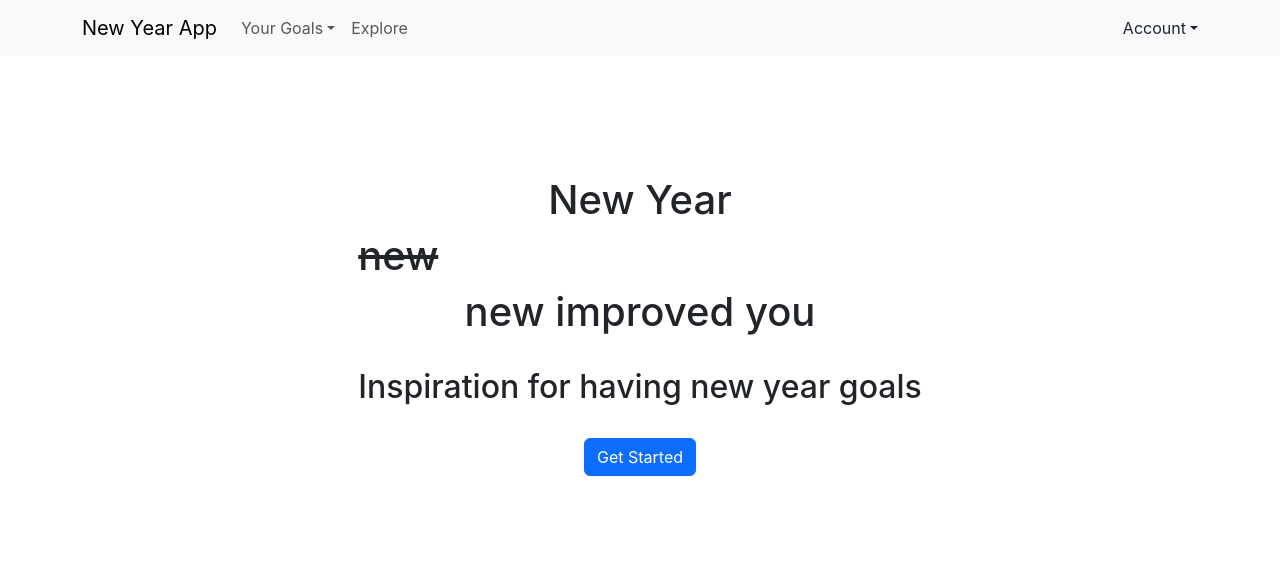
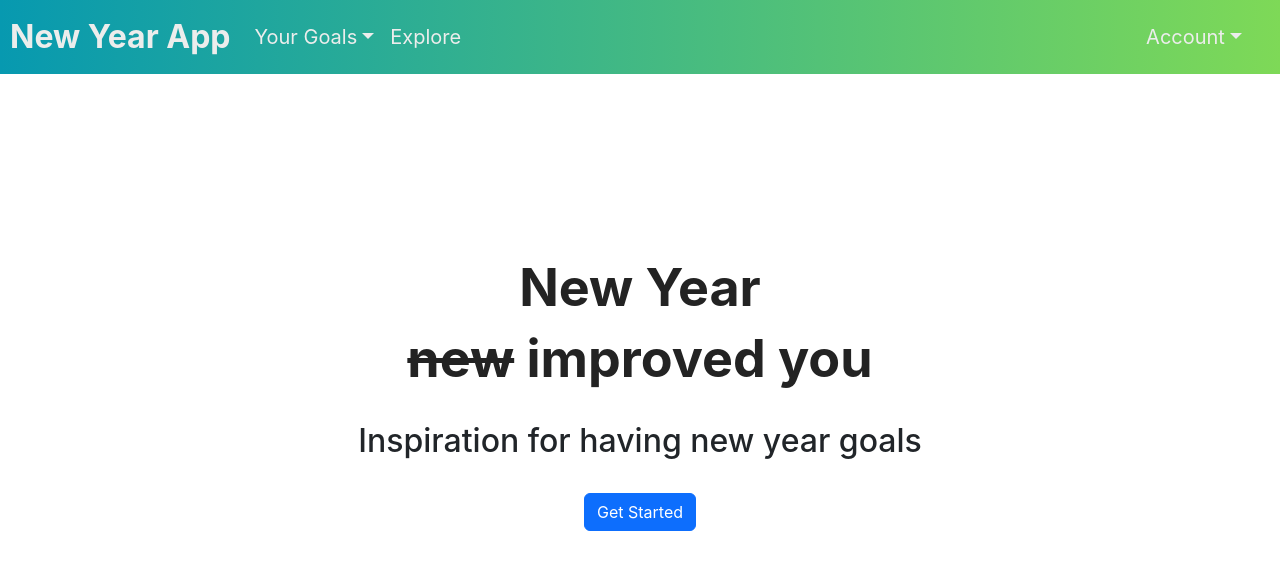
Before and after one commit to viktoriyaloshkarova/New-Year, a React (Create React App) app in the folder src/main/ui/: page /home in a window 1280 px wide. Shown: the top 570 px of the page. Built offline with nearby package versions, Linux system fonts and the light colour scheme.

Commit message:
Redesigned the home page and navbar to have user-friendly colors and layout

```diff
--- a/src/main/ui/src/components/Header.js
+++ /dev/null
@@ -1,71 +0,0 @@
-import {Navbar, Nav, Container, NavDropdown, Button, Form, Modal} from 'react-bootstrap';
-import { useDispatch, useSelector } from 'react-redux';
-import { userActions } from '../redux/userSlice';
-import Login from '../components/Login';
-import { useState } from 'react';
-
-const Header = () => {
-    const [show, setShow] = useState(false);
-
-    const handleClose = () => setShow(false);
-    const handleShow = () => setShow(true);
-    const dispatch = useDispatch();
-    function handleSignOut(e) {
-        dispatch(userActions.removeUser());
-    }
-    const user = useSelector((state) => state.user.user);
-    const isLoggedIn = useSelector((state) => state.user.loggedIn);
-
-
-    return (
-    <Navbar expand="lg" className="bg-body-tertiary">
-        <Container>
-            <Navbar.Brand href='home'>New Year App</Navbar.Brand>
-            <Navbar.Toggle  aria-controls="basic-navbar-nav"/>
-            <Navbar.Collapse id="basic-navbar-nav">
-                <Nav className="me-auto">
-                    <NavDropdown title="Your Goals" id="basic-nav-dropdown">
-                        <NavDropdown.Item href="goals">View All</NavDropdown.Item>
-                        <NavDropdown.Item href="newgoal">Create New Goal</NavDropdown.Item>
-                    </NavDropdown>
-                    <Nav.Link href='explore'>Explore</Nav.Link>
-                </Nav>
-            </Navbar.Collapse>
-            <Navbar.Collapse className="justify-content-end">
-            <NavDropdown title="Account" id="basic-nav-dropdown">
-                <NavDropdown.Item href="user">Settings</NavDropdown.Item>
-                <NavDropdown.Divider />
-                {!isLoggedIn &&
-                    <NavDropdown.Item >
-                        <Form>
-                        <Button variant="outline-dark" onClick={handleShow}>
-                            Log in
-                        </Button>
-                        <Modal show={show} onHide={handleClose} >
-                            <Modal.Header closeButton>
-                            <Modal.Title>Login</Modal.Title>
-                            </Modal.Header>
-                            <Modal.Body >
-                                <Login/>
-                            </Modal.Body>
-                        </Modal>
-                        </Form>
-                        </NavDropdown.Item>
-                }
-                {isLoggedIn &&
-                <>
-                <NavDropdown.Item>
-                    <Form inline>
-                        <Button variant="outline-dark" onClick={ (e) => handleSignOut(e)}>Log out </Button>
-                    </Form>
-                </NavDropdown.Item>
-                </>
-                }
-            </NavDropdown>
-            </Navbar.Collapse>
-        </Container>
-    </Navbar>
-    )
-}
-
-export default Header;
--- /dev/null
+++ b/src/main/ui/src/components/Header/Header.css
@@ -0,0 +1,65 @@
+.navbar {
+    background: linear-gradient(to right, #0799b0, #7ed957);
+}
+
+.navbar-brand {
+    color: rgb(236, 237, 236);
+    font-size: 32px;
+    font-weight: bold;
+    font-stretch:semi-condensed;
+    height: 100%;
+    padding-left: 10px;
+
+}
+.nav-link,
+.navbar-toggler-icon,
+.custom-dropdown-left,
+.dropdown-item {
+  color: rgb(236, 237, 236);
+  font-size: 20px;
+}
+
+.navbar-brand:hover,
+.nav-link:hover,
+.navbar-toggler-icon:hover
+{
+    color: white
+  }
+
+.custom-dropdown-left .dropdown-menu {
+    background-color: #2ea79f;
+    color: rgb(236, 237, 236);
+    border-radius: 0;
+}
+
+
+.custom-dropdown-right .dropdown-menu {
+
+background-color: #7ed957;
+color: rgb(236, 237, 236);
+border-radius: 0;
+}
+
+
+.custom-dropdown-right{
+    padding-right: 30px;
+    color: rgb(236, 237, 236);
+}
+
+
+.dropdown-item:hover {
+    color: white;
+    background-color: rgba(0, 0, 0, 0.1);
+}
+
+
+.btn-custom2 {
+    background-color: transparent;
+    border: none;
+    padding: 0;
+    color:  rgb(236, 237, 236);
+    font-size: 20px;
+}
+.dropdown-title {
+    color: white;
+}
--- /dev/null
+++ b/src/main/ui/src/components/Header/Header.js
@@ -0,0 +1,129 @@
+import './/Header.css'
+
+import {Navbar, Nav, Container, NavDropdown, Button, Form, Modal, Row, Col} from 'react-bootstrap';
+import { useDispatch, useSelector } from 'react-redux';
+import { userActions } from '../../redux/userSlice';
+import Login from '../Login';
+import { useState } from 'react';
+
+const Header = () => {
+    const [show, setShow] = useState(false);
+
+    const handleClose = () => setShow(false);
+    const handleShow = () => setShow(true);
+    const dispatch = useDispatch();
+    function handleSignOut(e) {
+        dispatch(userActions.removeUser());
+    }
+    const user = useSelector((state) => state.user.user);
+    const isLoggedIn = useSelector((state) => state.user.loggedIn);
+    const navbarStyle = {
+        background: 'linear-gradient(to right, #0799b0, #7ed957)',
+        color: 'white',
+    };
+
+    return (
+
+        <Navbar expand="lg" className="bg-body-tertiary" >
+      <Navbar.Brand href="home">New Year App</Navbar.Brand>
+      <Navbar.Toggle aria-controls="basic-navbar-nav" />
+      <Navbar.Collapse id="basic-navbar-nav" className="justify-content-between">
+        <Nav className="mr-auto">
+
+          <NavDropdown title="Your Goals" id="basic-nav-dropdown" className="custom-dropdown-left">
+            <NavDropdown.Item href="goals">View All</NavDropdown.Item>
+            <NavDropdown.Item href="newgoal">Create New Goal</NavDropdown.Item>
+          </NavDropdown>
+          <Nav.Link href="explore">Explore</Nav.Link>
+        </Nav>
+        <Nav>
+
+          <NavDropdown title="Account" id="basic-nav-dropdown-right" drop="down" className="custom-dropdown-right">
+
+          <NavDropdown.Item href="user">Settings</NavDropdown.Item>
+                <NavDropdown.Divider />
+                {!isLoggedIn &&
+                    <NavDropdown.Item >
+                        <Form>
+                        <Button variant="custom2" onClick={handleShow}>
+                            Log in
+                        </Button>
+                        <Modal show={show} onHide={handleClose} >
+                            <Modal.Header closeButton>
+                            <Modal.Title>Login</Modal.Title>
+                            </Modal.Header>
+                            <Modal.Body >
+                                <Login/>
+                            </Modal.Body>
+                        </Modal>
+                        </Form>
+                        </NavDropdown.Item>
+                }
+                {isLoggedIn &&
+                <>
+                <NavDropdown.Item>
+                    <Form inline>
+                        <Button variant="custom2" onClick={ (e) => handleSignOut(e)}>Log out </Button>
+                    </Form>
+                </NavDropdown.Item>
+                </>
+                }
+          </NavDropdown>
+        </Nav>
+      </Navbar.Collapse>
+    </Navbar>
+        )
+    }
+
+{/* <Navbar className="bg-body-tertiary justify-content-between" style={navbarStyle}>
+        <Container id='topnav'>
+            <Navbar.Brand href='home' >New Year App</Navbar.Brand>
+            <Navbar.Toggle  aria-controls="basic-navbar-nav"/>
+            <Navbar.Collapse id="basic-navbar-nav" style={navbarStyle}>
+                <Nav className="me-auto" style={navbarStyle}>
+                    <NavDropdown title="Your Goals" id="basic-nav-dropdown" style={navbarStyle}>
+                        <NavDropdown.Item href="goals" style={{ background: 'green', color: 'white', padding: '0.5rem 1rem'}}>View All</NavDropdown.Item>
+                        <NavDropdown.Item href="newgoal" style={navbarStyle}>Create New Goal</NavDropdown.Item>
+                    </NavDropdown>
+                    <Nav.Link href='explore'>Explore</Nav.Link>
+                </Nav>
+            </Navbar.Collapse>
+            <Navbar.Collapse className="justify-content-end">
+            <NavDropdown title="Account" id="basic-nav-dropdown">
+                <NavDropdown.Item href="user">Settings</NavDropdown.Item>
+                <NavDropdown.Divider />
+                {!isLoggedIn &&
+                    <NavDropdown.Item >
+                        <Form>
+                        <Button variant="outline-dark" onClick={handleShow}>
+                            Log in
+                        </Button>
+                        <Modal show={show} onHide={handleClose} >
+                            <Modal.Header closeButton>
+                            <Modal.Title>Login</Modal.Title>
+                            </Modal.Header>
+                            <Modal.Body >
+                                <Login/>
+                            </Modal.Body>
+                        </Modal>
+                        </Form>
+                        </NavDropdown.Item>
+                }
+                {isLoggedIn &&
+                <>
+                <NavDropdown.Item>
+                    <Form inline>
+                        <Button variant="outline-dark" onClick={ (e) => handleSignOut(e)}>Log out </Button>
+                    </Form>
+                </NavDropdown.Item>
+                </>
+                }
+            </NavDropdown>
+            </Navbar.Collapse>
+        </Container>
+    </Navbar> */}
+
+
+
+
+export default Header;
--- /dev/null
+++ b/src/main/ui/src/pages/Home/Home.css
@@ -0,0 +1,34 @@
+
+.center {
+    display: flex;
+    flex-direction: column;
+    justify-content: center;
+    align-items: center;
+    min-height: 80vh;
+  }
+
+.btn-custom {
+font-size: 30px;
+padding: 5px 50px;
+border-radius: 40px;
+background-color: #7ed957;
+color: white;
+text-decoration: none;
+border: none;
+cursor: pointer;
+transition: background-color 0.3s ease;
+}
+
+.btn-custom:hover {
+background-color: darkgreen;
+color: white;
+}
+
+.center h1 {
+font-size: 52px;
+}
+
+h1{
+    color:rgb(35, 35, 35);
+    font-weight: bold;
+}
--- a/src/main/ui/src/pages/Home.js
+++ b/src/main/ui/src/pages/Home/Home.js
@@ -1,3 +1,4 @@
+import ".//Home.css"
 import { Container, Row, Col } from "react-bootstrap";
 import { useSelector } from "react-redux";
 import {Button, Text} from "react-bootstrap";
@@ -8,32 +9,26 @@ function Home() {
     const isLoggedIn = useSelector((state) => state.user.loggedIn);
     return (
     <>
-    <Container >
-      <Row className="justify-content-md-center">
-      <Col md="auto" >
-      <br/><br/><br/><br/><br/>
+      <div class="center">
         <h1 class="text-center" >New Year</h1>
+        <h1 class="text-center">
+          <span className="text-decoration-line-through">new</span>
+          <span> improved you</span>
+        </h1>
 
-<div style={{whiteSpace: 'nowrap'}}>
-        <h1 className="text-decoration-line-through">new </h1>
-        <h1 class="text-center"> new improved you</h1>
-        </div>
 
         <br/>
         <h2 class="text-center"> Inspiration for having new year goals</h2>
         <br/>
         <div class="text-center">
         {isLoggedIn &&
-        <Button href="/goals">Get Started</Button>
+        <Button href="/goals" variant="custom">Get Started</Button>
         }
         {!isLoggedIn &&
-            <Button href="login"> Get Started</Button>
+            <Button href="login" > Get Started</Button>
         }
         </div>
-      </Col >
-
-      </Row>
-    </Container>
+        </div>
     </>
     );
 }
```
Also changed, not shown: src/main/ui/src/App.js (+2 -14 lines), 5 other files (tests, documents, lock files or other folders).
